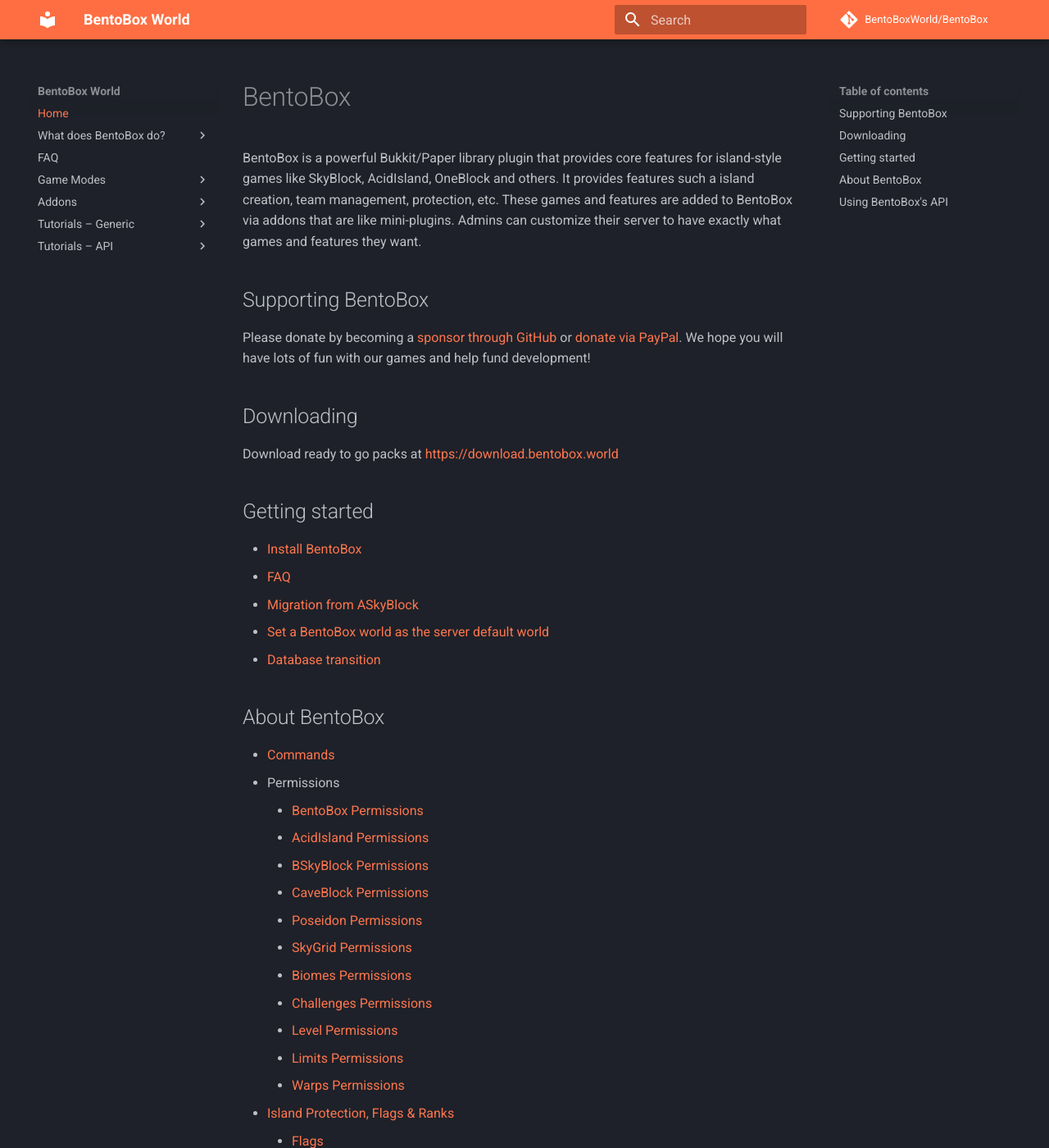
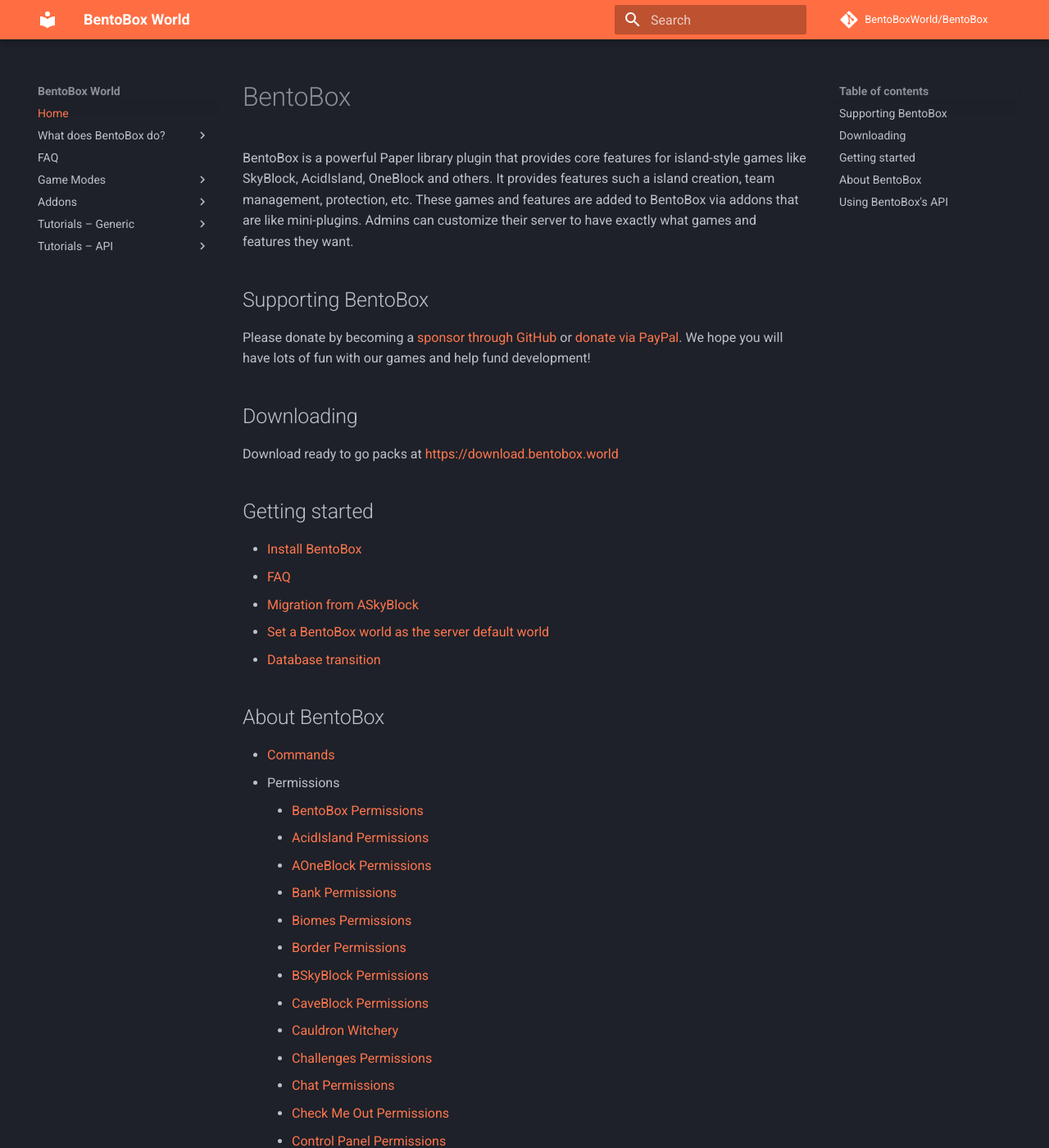
Before and after one commit to BentoBoxWorld/docs, an MkDocs documentation site: the page built from docs/index.md, in a window 1280 px wide and 1400 px high. Shown: the whole window at 82% size. Built offline with MkDocs 1.6.1 and Material for MkDocs 9.7.7, drawn with Linux system fonts in a browser that asks for light colours; comment, search, counter and statistics services are not loaded; some of the changed text lies outside the part shown.

Commit message:
Update index.md permissions section

```diff
--- a/docs/index.md
+++ b/docs/index.md
@@ -1,6 +1,6 @@
 # BentoBox
 
-BentoBox is a powerful Bukkit/Paper library plugin that provides core features for island-style games like SkyBlock, AcidIsland, OneBlock and others. It provides features such a island creation, team management, protection, etc. These games and features are added to BentoBox via addons that are like mini-plugins. Admins can customize their server to have exactly what games and features they want.
+BentoBox is a powerful Paper library plugin that provides core features for island-style games like SkyBlock, AcidIsland, OneBlock and others. It provides features such a island creation, team management, protection, etc. These games and features are added to BentoBox via addons that are like mini-plugins. Admins can customize their server to have exactly what games and features they want.
 
 ## Supporting BentoBox
 
@@ -22,15 +22,36 @@
 - Permissions
     - [BentoBox Permissions](BentoBox/Permissions)
     - [AcidIsland Permissions](gamemodes/AcidIsland/#permissions)
+    - [AOneBlock Permissions](gamemodes/AOneBlock/#permissions)
+    - [Bank Permissions](addons/Bank/#permissions)
+    - [Biomes Permissions](addons/Biomes/#permissions)
+    - [Border Permissions](addons/Border/#permissions)
     - [BSkyBlock Permissions](gamemodes/BSkyBlock/#permissions)
     - [CaveBlock Permissions](gamemodes/CaveBlock/#permissions)
+    - [Cauldron Witchery](addons/CauldronWitchery/#permissions)
+    - [Challenges Permissions](addons/Challenges/#permissions)
+    - [Chat Permissions](addons/Chat/#permissions)
+    - [Check Me Out Permissions](addons/CheckMeOut/#permissions)
+    - [Control Panel Permissions](addons/ControlPanel/#permissions)
+    - [Dimensional Trees Permissions](addons/DimensionalTrees/#permissions)
+    - [Extra Mobs Permissions](addons/ExtraMobs/#permissions)
+    - [Farmers Dance Permissions](addons/FramersDance/#permissions)
+    - [Greenhouses Permissions](addons/Greenhouses/Permissions)
+    - [InvSwitcher Permissions](addons/InvSwitcher/#permissions)
+    - [Island Fly Permissions](addons/IslandFly/#permissions)
+    - [Level Permissions](addons/Level/#permissions)
+    - [Likes Permissions](addons/Likes/Permissions)
+    - [Limits Permissions](addons/Limits/Permissions)
+    - [Magic Cobblestone Generator Permissions](addons/MagicCobblestoneGenerator/#permissions)
     - [Poseidon Permissions](gamemodes/Poseidon/#permissions)
     - [SkyGrid Permissions](gamemodes/SkyGrid/#permissions)
-    - [Biomes Permissions](addons/Biomes/#permissions)
-    - [Challenges Permissions](addons/Challenges/#permissions)
-    - [Level Permissions](addons/Level/#permissions)
-    - [Limits Permissions](addons/Limits/#permissions)
-    - [Warps Permissions](addons/Warps/#permissions)
+    - [TopBlock Permissions](addons/TopBlock/#permissions)
+    - [Twerking For Trees Permissions](addons/TwerkingForTrees/#permissions)
+    - [Upgrades Permissions](addons/Upgrades/#permissions)
+    - [TopBlock Permissions](addons/TopBlock/#permissions)
+    - [Visit Permissions](addons/Visit/#permissions)
+    - [VoidPortals Permissions](addons/VoidPortals/#permissions)
+    - [Warps Permissions](addons/Warps/Permissions)
 - [Island Protection, Flags & Ranks](BentoBox/Island-Protection,-Flags-&-Ranks)
     - [Flags](BentoBox/Flags)
     - [Ranks](BentoBox/Island-Protection,-Flags-&-Ranks#ranks)
```
